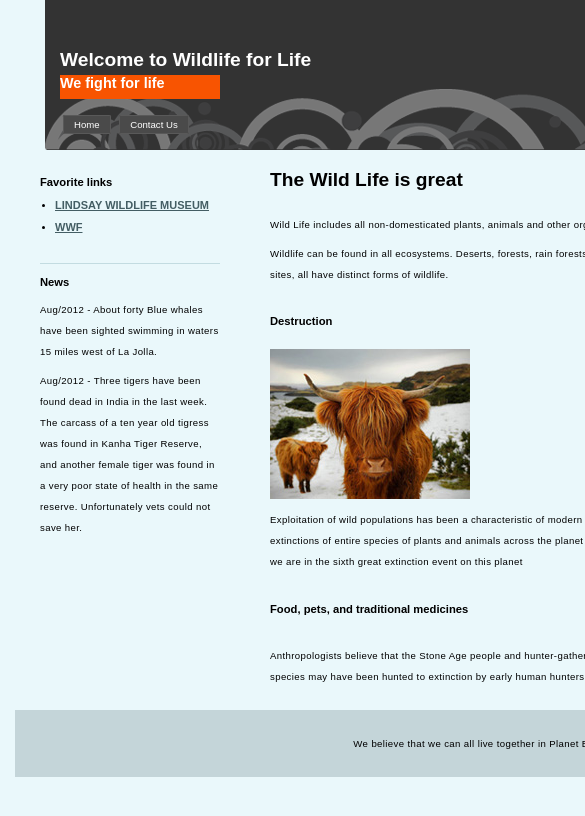
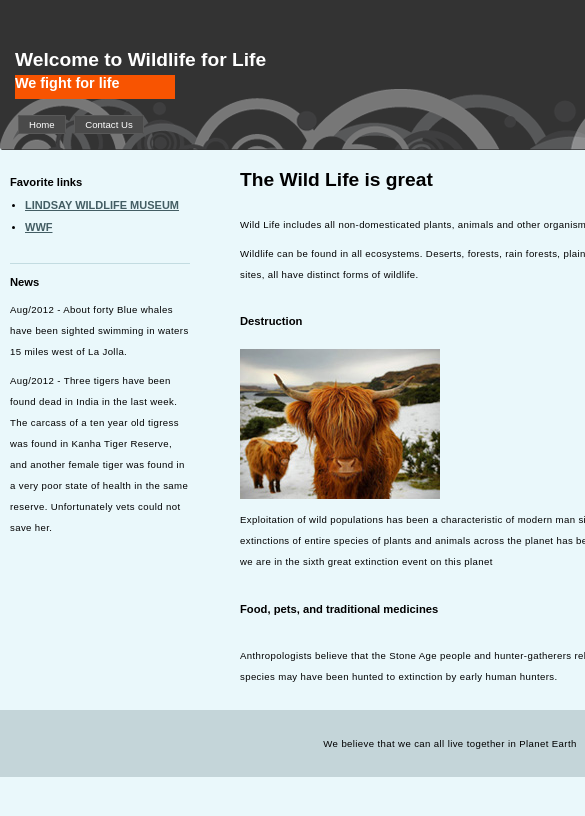
Before and after one commit to DaisyDzeV/DaisyDzeV.github.io, a plain HTML site: page index.html in a window 390 px wide. Shown: the top 816 px of the page, 585 px wide, since content can reach past the window. Drawn offline with Linux system fonts and the light colour scheme; files whose address does not match are found by name.

Commit message:
Update style.css

```diff
--- a/style.css
+++ b/style.css
@@ -113,8 +113,8 @@ div#header{
 
 /*for mobile devices!! */
 @media only screen and (max-width:500px) {
-  body, #header, .navigation, #content, .col-right, .sidebar-left, .footer {
-    width: 960px;
+  body, #header, .navigation, .content, .col-right, .sidebar-left, #footer {
+    width: 100%;
     box-sizing: border-box;
   }
 
```
